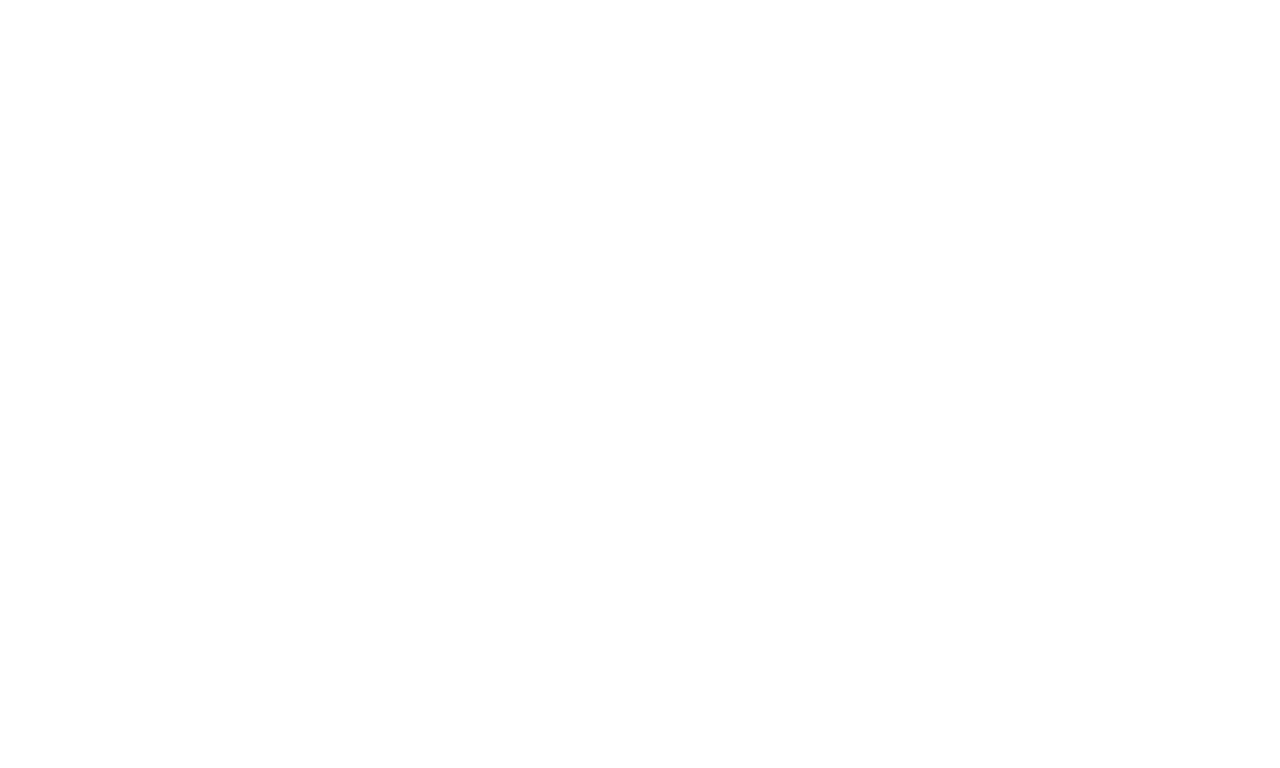
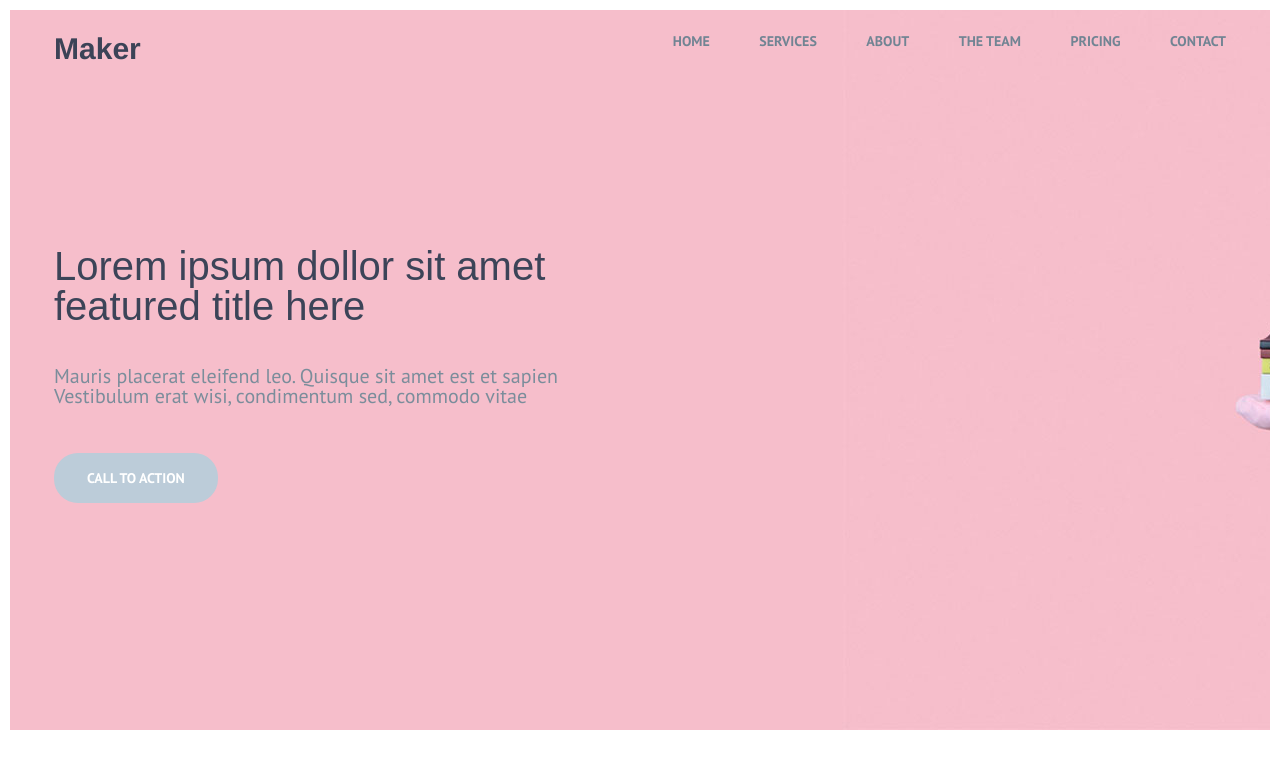
Before and after one commit to gr3nka/maker, a plain HTML site: page index.html in a window 1280 px wide. Drawn offline with Linux system fonts and the light colour scheme.

Commit message:
added header

```diff
--- a/css/style.css
+++ b/css/style.css
@@ -13,3 +13,83 @@ a:hover{text-decoration: none;}
 ul li{list-style: none;}
 img{vertical-align: top;}
 h1,h2,h3,h4,h5,h6{font-size:inherit;font-weight: inherit}
+
+/*font-family: 'PT Sans', sans-serif;
+font-family: 'Cabin', sans-serif;*/
+
+header {
+  background: url(../img/banner.jpg);
+  height: 720px;
+  background-size: cover;
+  margin: 10px 10px 160px 10px;
+}
+
+nav {
+  max-width: 1172px;
+  margin: 0 auto;
+  display: flex;
+  justify-content: space-between;
+  padding: 24px 0 182px 0;
+}
+
+.logo {
+  font-family: Helvetica, sans-serif;
+  font-weight: bold;
+  font-size: 30.04px;
+  color: #3c4357;
+  text-decoration: none;
+}
+
+.nav-menu li {
+  display: inline-block;
+  padding-left: 46px;
+}
+
+.nav-menu li a {
+  font-family: 'PT Sans', sans-serif;
+  font-weight: bold;
+  text-transform: uppercase;
+  text-decoration: none;
+  color: #718493;
+}
+
+.nav-menu li a:hover {
+  color: #3c4357;
+  border-bottom: 3px solid #3c4357;
+}
+
+.cta-info {
+  max-width: 1172px;
+  margin: 0 auto;
+}
+
+.cta-info h1 {
+  font-family: 'Cabin Semibold', sans-serif;
+  font-size: 40px;
+  color: #3c4458;
+  margin-bottom: 40px;
+}
+
+.cta-info p {
+  font-family: 'PT Sans', sans-serif;
+  font-size: 20px;
+  color: #7b8d9b;
+  margin-bottom: 65px;
+}
+
+.cta-info a {
+  text-decoration: none;
+  font-family: 'PT Sans', sans-serif;
+  font-style: 15px;
+  text-transform: uppercase;
+  font-weight: bold;
+  color: #fff;
+  background-color: #bcccd9;
+  border: none;
+  padding: 16px 33px 16px 33px;
+  border-radius: 24px;
+}
+
+.cta-info a:hover {
+  background-color: #6a859b;
+}
--- a/index.html
+++ b/index.html
@@ -3,9 +3,30 @@
 <head>
   <meta charset="UTF-8">
   <meta name="viewport" content="width=device-width, initial-scale=1.0">
-  <title>Document</title>
+  <link href="https://fonts.googleapis.com/css?family=Cabin:400,500,600|PT+Sans:400,700&display=swap" rel="stylesheet">
+  <link rel="stylesheet" href="css/style.css">
+  <title>Maker</title>
 </head>
 <body>
-
+  <header>
+    <nav>
+      <a href="#" class="logo">Maker</a>
+      <ul class="nav-menu">
+        <li><a href="#">Home</a></li>
+        <li><a href="#">Services</a></li>
+        <li><a href="#">About</a></li>
+        <li><a href="#">The Team</a></li>
+        <li><a href="#">pricing</a></li>
+        <li><a href="#">Contact</a></li>
+      </ul>
+    </nav>
+    <div class="cta-info">
+      <h1>Lorem ipsum dollor sit amet<br>
+        featured title here</h1>
+      <p>Mauris placerat eleifend leo. Quisque sit amet est et sapien<br>
+      Vestibulum erat wisi, condimentum sed, commodo vitae</p>
+      <a href="#" class="cta-button">Call to action</a>
+    </div>
+  </header>
 </body>
 </html>
```
Also changed, not shown: img/banner.jpg (added), 1 other file.
